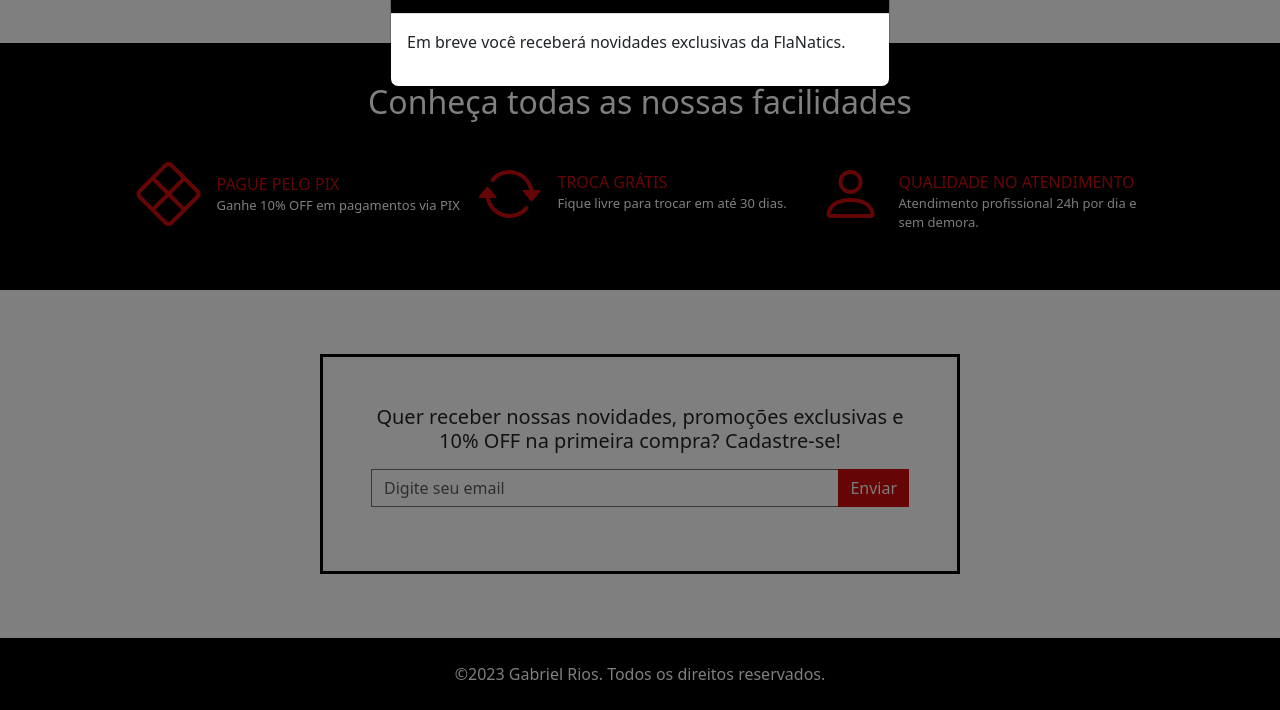
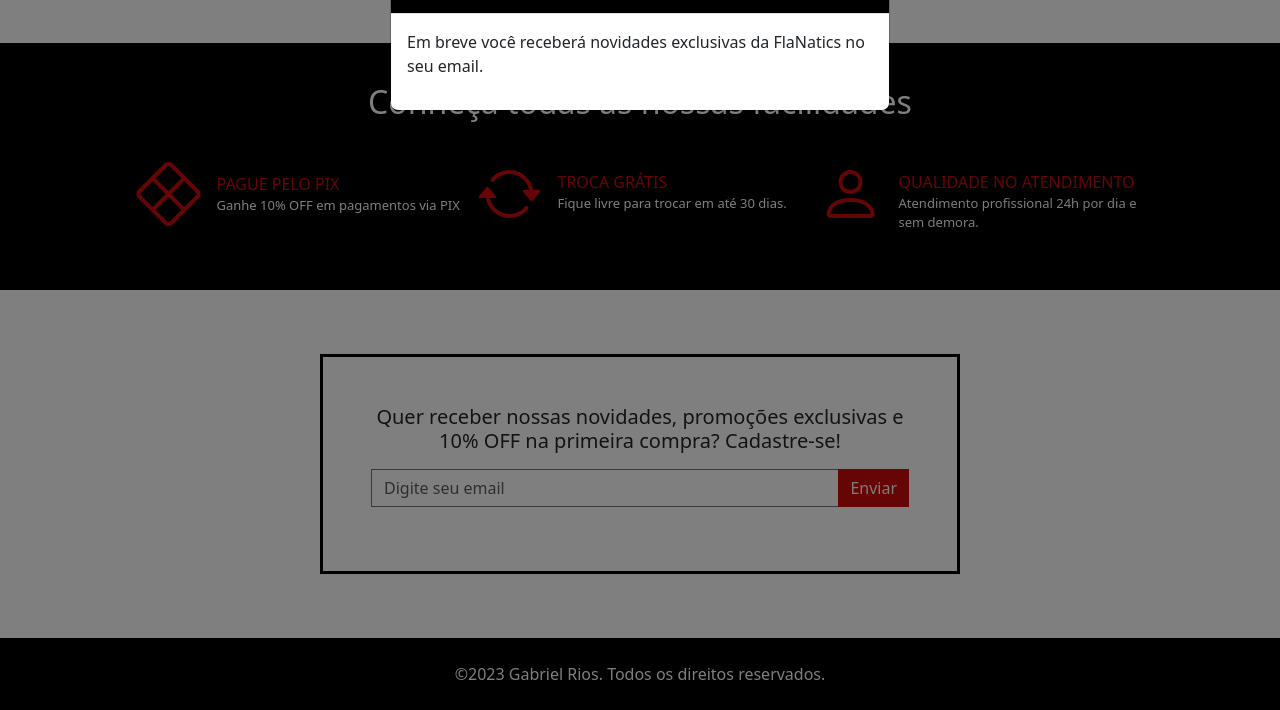
Before and after one commit to Biel1895/flanatics, a plain HTML site: page index.html in a window 1280 px wide. Both pictures are taken after a click on the button "Enviar". Shown: the part 4212-4922 px from the top of the page. Drawn offline with nearby package versions, Linux system fonts and the light colour scheme.

Commit message:
correção button

```diff
--- a/index.html
+++ b/index.html
@@ -1141,7 +1141,7 @@
                                 aria-label="Fechar"></button>
                         </div>
                         <div class="modal-body">
-                            <p>Em breve você receberá novidades exclusivas da FlaNatics.</p>
+                            <p>Em breve você receberá novidades exclusivas da FlaNatics no seu email.</p>
                         </div>
                     </div>
                 </div>
```
